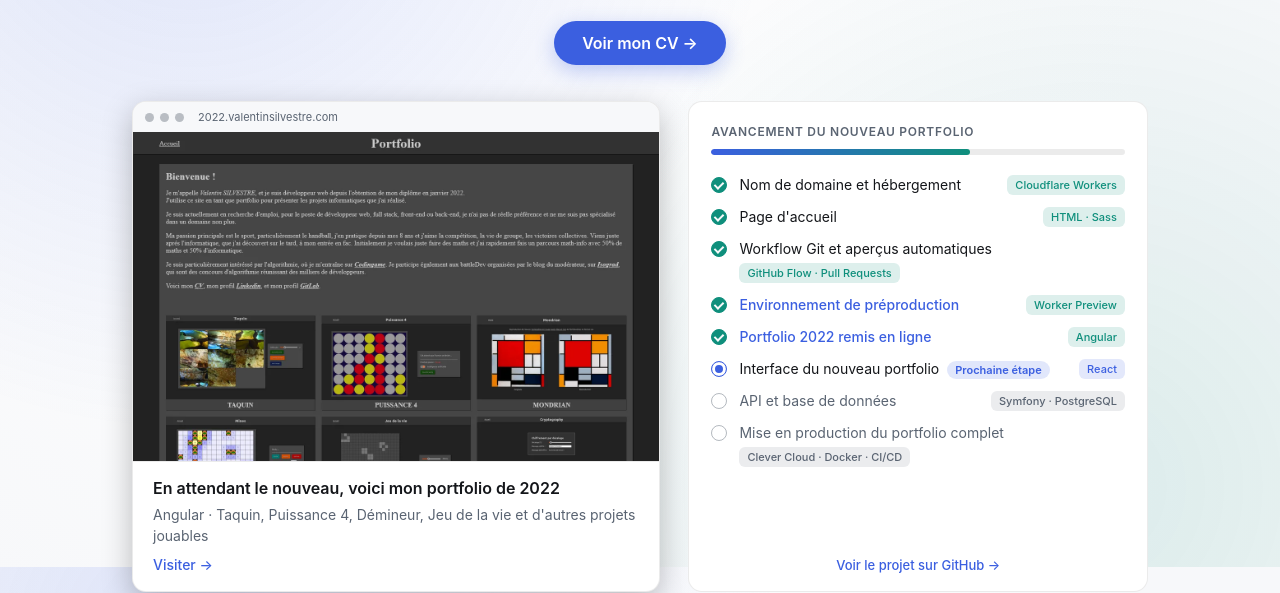
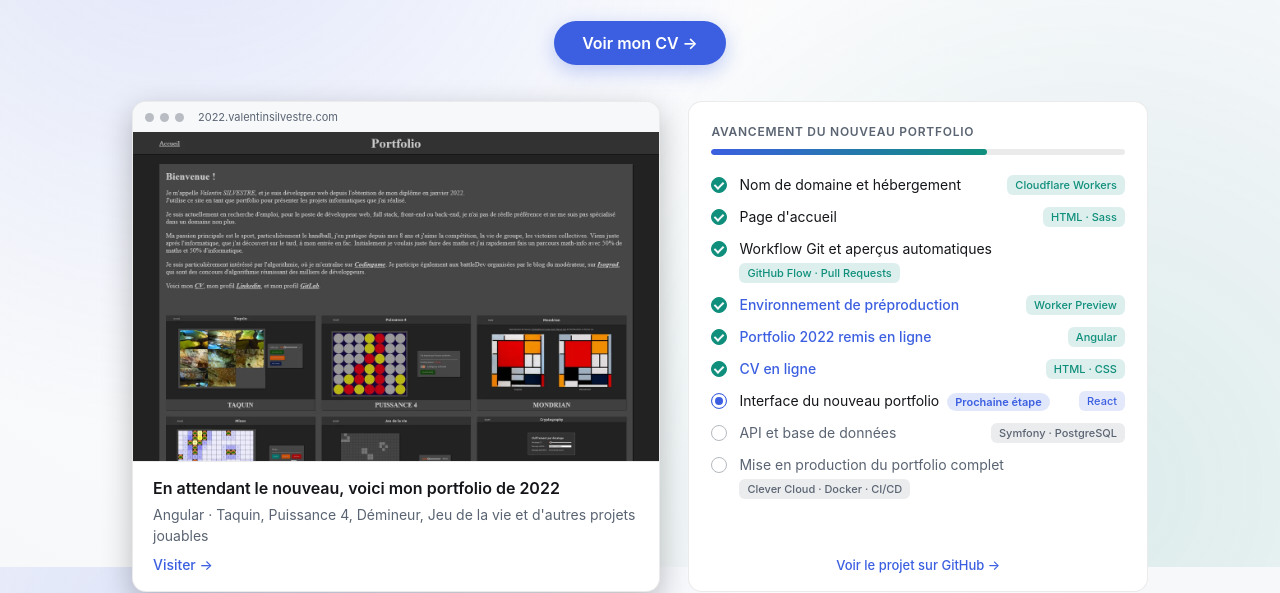
Before and after one commit to ValentinSILVESTRE/Portfolio, a plain HTML site: page public/index.html in a window 1280 px wide. Shown: the part 233-826 px from the top of the page. Drawn offline with Linux system fonts and the light colour scheme.

Commit message:
feat: add CV step to the landing page progress card

```diff
--- a/public/index.html
+++ b/public/index.html
@@ -78,10 +78,10 @@
 
                 <div class="progress">
                     <p class="progress-title">Avancement du nouveau portfolio</p>
-                    <!-- Largeur à mettre à jour selon le nombre d'étapes « done » : 5 sur 8 = 62,5 % -->
-                    <div aria-label="Avancement : 5 étapes sur 8" aria-valuemax="8" aria-valuemin="0" aria-valuenow="5"
+                    <!-- Largeur à mettre à jour selon le nombre d'étapes « done » : 6 sur 9 = 66,7 % -->
+                    <div aria-label="Avancement : 6 étapes sur 9" aria-valuemax="9" aria-valuemin="0" aria-valuenow="6"
                          class="progress-bar" role="progressbar">
-                        <span style="width: 62.5%"></span>
+                        <span style="width: 66.7%"></span>
                     </div>
                     <ul class="progress-list">
                         <li class="done">
@@ -104,6 +104,10 @@
                         <li class="done">
                             <a class="step" href="https://2022.valentinsilvestre.com">Portfolio 2022 remis en ligne</a>
                             <span class="tags">Angular</span>
+                        </li>
+                        <li class="done">
+                            <a class="step" href="cv/">CV en ligne</a>
+                            <span class="tags">HTML · CSS</span>
                         </li>
                         <li class="next">
                             <span class="step">Interface du nouveau portfolio</span>
```
Also changed, not shown: public/images/og-image.jpg, 1 other file.
